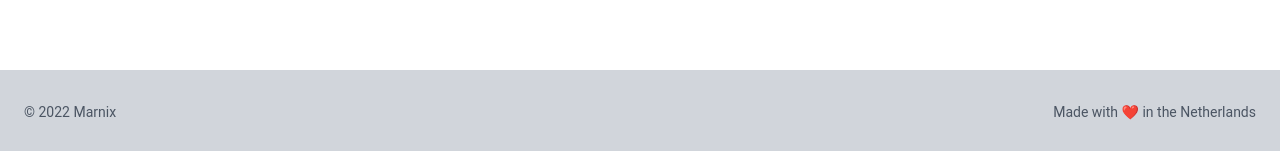
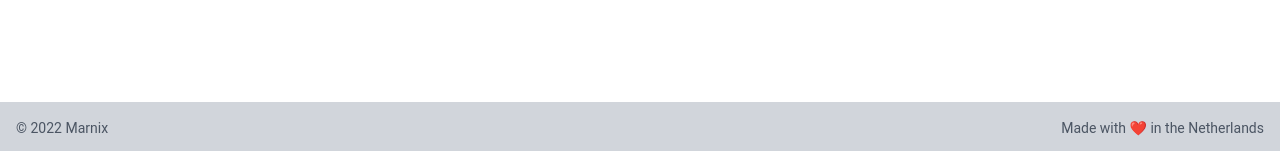
Before and after one commit to SophiaH67/theme-journal, a Next.js app: page / in a window 1280 px wide. Shown: the part 646-797 px from the top of the page. Built offline with nearby package versions, Linux system fonts and the light colour scheme; no server answers.

Commit message:
fix: change footer size

```diff
--- a/components/home/Footer.tsx
+++ b/components/home/Footer.tsx
@@ -1,6 +1,6 @@
 export default function Footer() {
   return (
-    <div className="flex w-full items-center justify-between bg-gray-300 px-4 py-4 md:px-6 md:py-8">
+    <div className="flex w-full items-center justify-between bg-gray-300 px-4 py-4">
       <p className="text-sm text-gray-600">
         © {new Date().getFullYear()}{" "}
         <a
```
